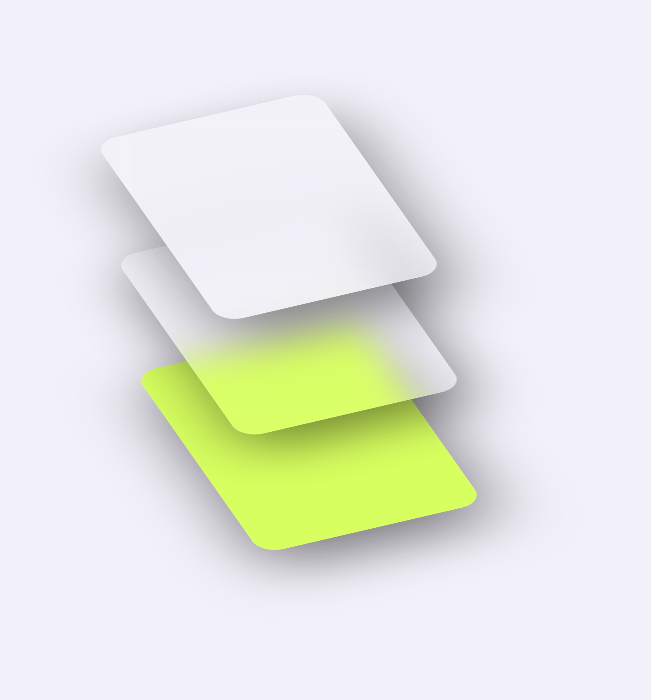
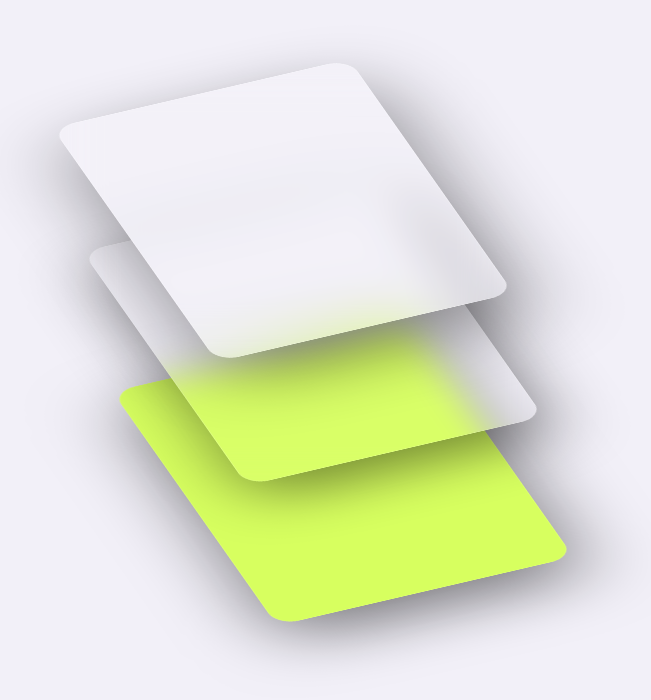
Before and after one commit to hyZenith/SyraSys, a Next.js app: page / in a window 1280 px wide. Shown: the part 932-1632 px from the top of the page, without its empty margins (103-754 px from the left). Built offline with nearby package versions, Linux system fonts and the light colour scheme.

Commit message:
update service section

```diff
--- a/pages/Services.tsx
+++ b/pages/Services.tsx
@@ -344,7 +344,6 @@
 //   )
 // }
 
-
 "use client"
 
 import { useRef, useEffect } from "react"
@@ -353,9 +352,10 @@ import { ScrollTrigger } from "gsap/ScrollTrigger"
 
 gsap.registerPlugin(ScrollTrigger)
 
-export default function CardStackStory() {
+export default function CardStackCenterReveal() {
 
   const containerRef = useRef<HTMLDivElement>(null)
+  const stackRef = useRef<HTMLDivElement>(null)
   const cardsRef = useRef<HTMLDivElement[]>([])
   const detailsRef = useRef<HTMLDivElement[]>([])
 
@@ -366,28 +366,40 @@ export default function CardStackStory() {
       const cards = cardsRef.current
       const details = detailsRef.current
 
+      // CSS absolute offsets and flat dimensions for each card (matches JSX)
+      const cardMeta = [
+        { left: 120, top: 40,  w: 320, h: 440 },
+        { left: 150, top: 90,  w: 320, h: 440 },
+        { left: 180, top: 140, w: 320, h: 440 },
+      ]
+
       const tl = gsap.timeline({
         scrollTrigger: {
           trigger: containerRef.current,
           start: "top top",
-          end: "+=4000",
-          scrub: true,
+          end: "+=4200",
+          scrub: 1,
           pin: true
         }
       })
 
       cards.forEach((card, i) => {
 
-        // expand + move left
+        const { left: cL, top: cT, w, h } = cardMeta[i]
+
+        /* expand + center */
+
         tl.to(card, {
           rotateX: 0,
           rotateZ: 0,
-          x: -260,
-          y: -80,
-          z: 250,
-          scale: 1.2,
+          // Use stackRef (stable — never animated) + known card CSS offsets
+          // so the target doesn't shift as the card moves
+          x: () => window.innerWidth  / 2 - stackRef.current!.getBoundingClientRect().left - cL - w / 2,
+          y: () => window.innerHeight / 2 - stackRef.current!.getBoundingClientRect().top  - cT - h / 2,
+          z: 350,
+          scale: 1.15,
           duration: 1,
-          ease: "power2.out"
+          ease: "power3.out"
         })
 
         tl.to(details[i], {
@@ -396,7 +408,8 @@ export default function CardStackStory() {
           duration: 0.5
         }, "<")
 
-        // return to stack
+        /* return */
+
         tl.to(card, {
           rotateX: 55,
           rotateZ: -22,
@@ -405,7 +418,7 @@ export default function CardStackStory() {
           z: 0,
           scale: 1,
           duration: 1,
-          ease: "power2.in"
+          ease: "power3.inOut"
         })
 
         tl.to(details[i], {
@@ -427,86 +440,94 @@ export default function CardStackStory() {
     <section
       ref={containerRef}
       className="relative h-screen flex items-center justify-center"
-      style={{ perspective: "1400px" }}
+      style={{ perspective: "1700px" }}
     >
 
-      <div className="flex items-center gap-24">
+      <div className="flex items-center gap-32">
 
         {/* CARD STACK */}
+
         <div
-          className="relative w-[420px] h-[420px]"
+          ref={stackRef}
+          className="relative w-[520px] h-[520px]"
           style={{ transformStyle: "preserve-3d" }}
         >
 
           {/* CARD 1 */}
           <div
-            ref={(el) => el && (cardsRef.current[0] = el)}
-            className="absolute left-[80px] top-[20px] w-[240px] h-[340px]
+            ref={(el) => { if (el) cardsRef.current[0] = el }}
+            className="absolute left-[120px] top-[40px]
+            w-[320px] h-[440px]
             rounded-3xl border border-white/20
             bg-white/10 backdrop-blur-xl
-            shadow-[0_40px_80px_rgba(0,0,0,0.45)] will-change-transform"
+            shadow-[0_40px_100px_rgba(0,0,0,0.45)]
+            will-change-transform"
             style={{
-              transform: "rotateX(55deg) rotateZ(-22deg) translateZ(60px)"
+              transform: "rotateX(55deg) rotateZ(-22deg) translateZ(80px)"
             }}
           />
 
           {/* CARD 2 */}
           <div
-            ref={(el) => el && (cardsRef.current[1] = el)}
-            className="absolute left-[100px] top-[70px] w-[240px] h-[340px]
+            ref={(el) => { if (el) cardsRef.current[1] = el }}
+            className="absolute left-[150px] top-[90px]
+            w-[320px] h-[440px]
             rounded-3xl border border-white/15
             bg-white/5 backdrop-blur-lg
-            shadow-[0_30px_70px_rgba(0,0,0,0.45)] will-change-transform"
+            shadow-[0_30px_80px_rgba(0,0,0,0.45)]
+            will-change-transform"
             style={{
-              transform: "rotateX(55deg) rotateZ(-22deg) translateZ(-20px)"
+              transform: "rotateX(55deg) rotateZ(-22deg) translateZ(-10px)"
             }}
           />
 
           {/* CARD 3 */}
           <div
-            ref={(el) => el && (cardsRef.current[2] = el)}
-            className="absolute left-[120px] top-[120px] w-[240px] h-[340px]
+            ref={(el) => { if (el) cardsRef.current[2] = el }}
+            className="absolute left-[180px] top-[140px]
+            w-[320px] h-[440px]
             rounded-3xl border border-white/10
             bg-[#d7ff5f]
-            shadow-[0_30px_80px_rgba(0,0,0,0.5)] will-change-transform"
+            shadow-[0_30px_90px_rgba(0,0,0,0.5)]
+            will-change-transform"
             style={{
-              transform: "rotateX(55deg) rotateZ(-22deg) translateZ(-100px)"
+              transform: "rotateX(55deg) rotateZ(-22deg) translateZ(-120px)"
             }}
           />
 
         </div>
 
-        {/* DETAILS PANEL */}
+        {/* DETAILS */}
 
-        <div className="w-[420px] relative">
+        <div className="relative w-[420px]">
 
           <div
-            ref={(el) => el && (detailsRef.current[0] = el)}
+            ref={(el) => { if (el) detailsRef.current[0] = el }}
             className="absolute opacity-0 translate-x-10"
           >
             <h2 className="text-3xl font-bold mb-3">Feature One</h2>
             <p className="text-white/70">
-              Description for the first card. This content appears when the card expands.
+              First card details appear while the card is centered.
             </p>
           </div>
 
           <div
-            ref={(el) => el && (detailsRef.current[1] = el)}
+            ref={(el) => { if (el) detailsRef.current[1] = el }}
             className="absolute opacity-0 translate-x-10"
           >
             <h2 className="text-3xl font-bold mb-3">Feature Two</h2>
             <p className="text-white/70">
-              Description for the second card.
+              Second card details appear.
             </p>
           </div>
 
           <div
-            ref={(el) => el && (detailsRef.current[2] = el)}
+            ref={(el) => { if (el) detailsRef.current[2] = el }}
             className="absolute opacity-0 translate-x-10"
           >
             <h2 className="text-3xl font-bold mb-3">Feature Three</h2>
             <p className="text-white/70">
-              Description for the third card.
+              Third card details appear.
             </p>
           </div>
 
```
